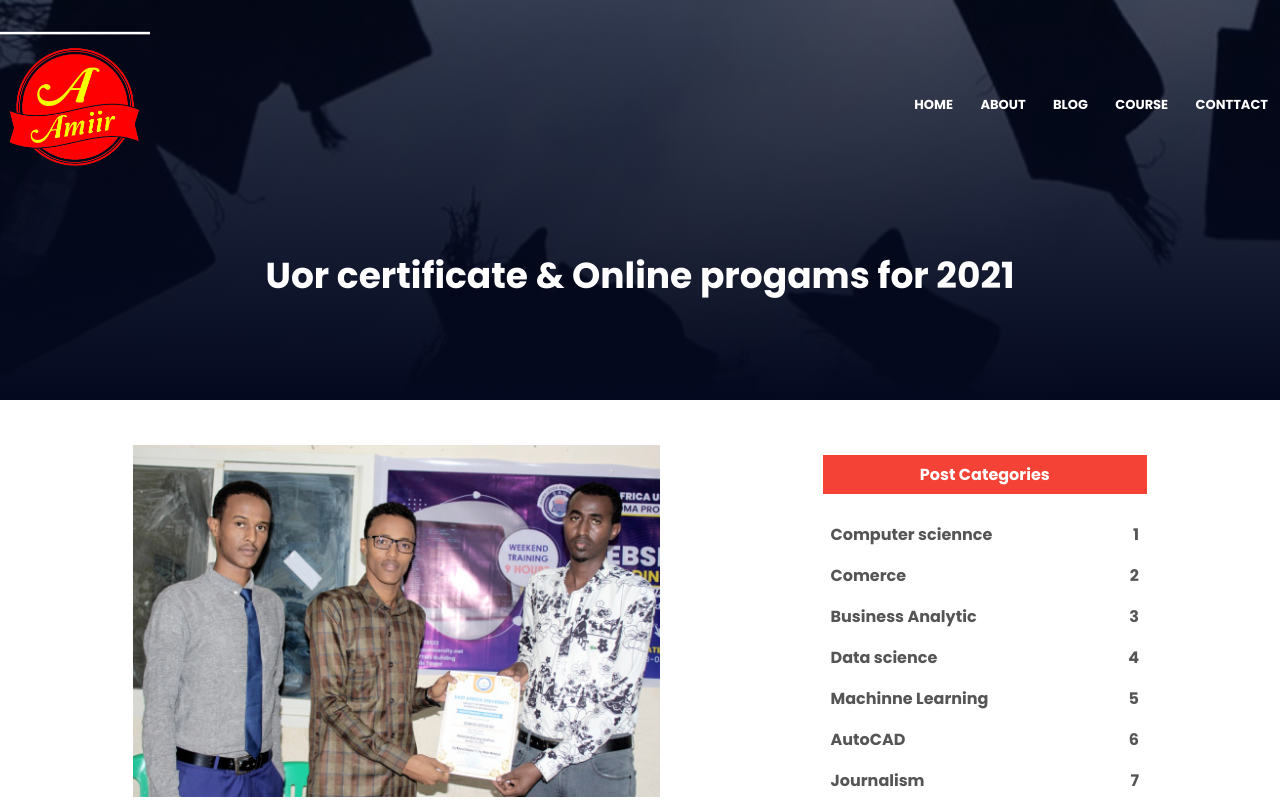
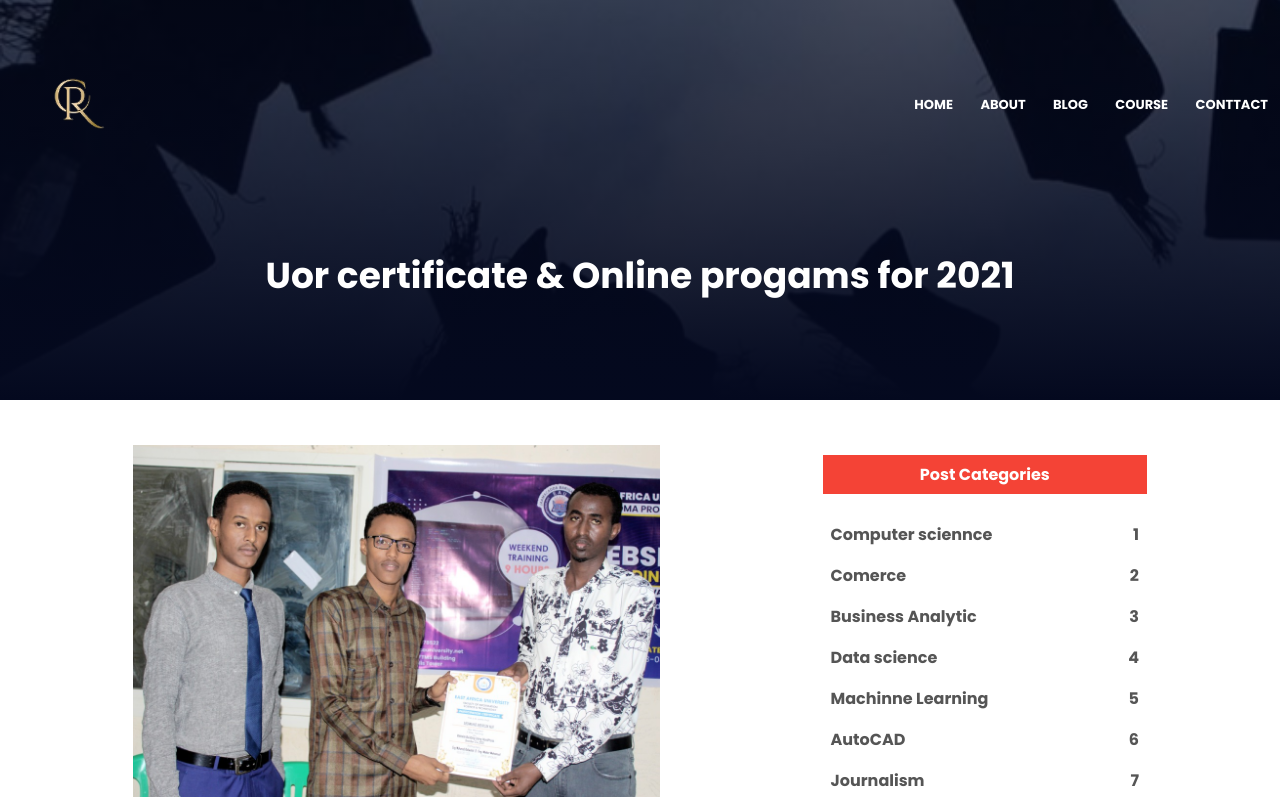
Before and after one commit to hay12k/Abdiwahab-web, a plain HTML site: page Blog.html in a window 1280 px wide. Shown: the top 804 px of the page. Drawn offline with Linux system fonts and the light colour scheme.

Commit message:
Update Blog.html

```diff
--- a/Blog.html
+++ b/Blog.html
@@ -12,7 +12,7 @@ rel="stylesheet">
 <body>
     <section class="sub-header">
     	<nav>
-    		<a href="index.htm"><img src="images/A.PNG"></a>
+    		<a href="index.htm"><img src="images/hayaan.PNG"></a>
     		<div class="nav-link" id="navlink">
     			<i class="fa fa-times" onclick="hideMenu()"></i>
     			<ul>
```
